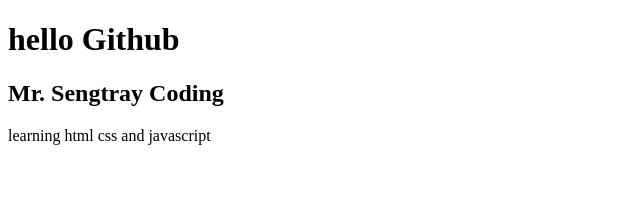
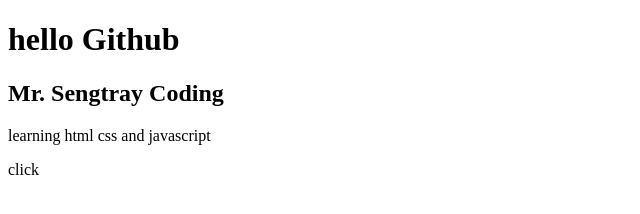
Before and after one commit to traycoding/demo, a plain HTML site: page index.html in a window 1280 px wide. Shown: the full height of the page, 0-640 px from the left. Drawn offline with Linux system fonts and the light colour scheme.

Commit message:
Update index.html

```diff
--- a/index.html
+++ b/index.html
@@ -10,5 +10,6 @@
      <h1>hello Github</h1>
      <h2>Mr. Sengtray Coding</h2>
      <p>learning html css and javascript</p>
+     <a herf="#">click</a>
 </body>
 </html>
```
